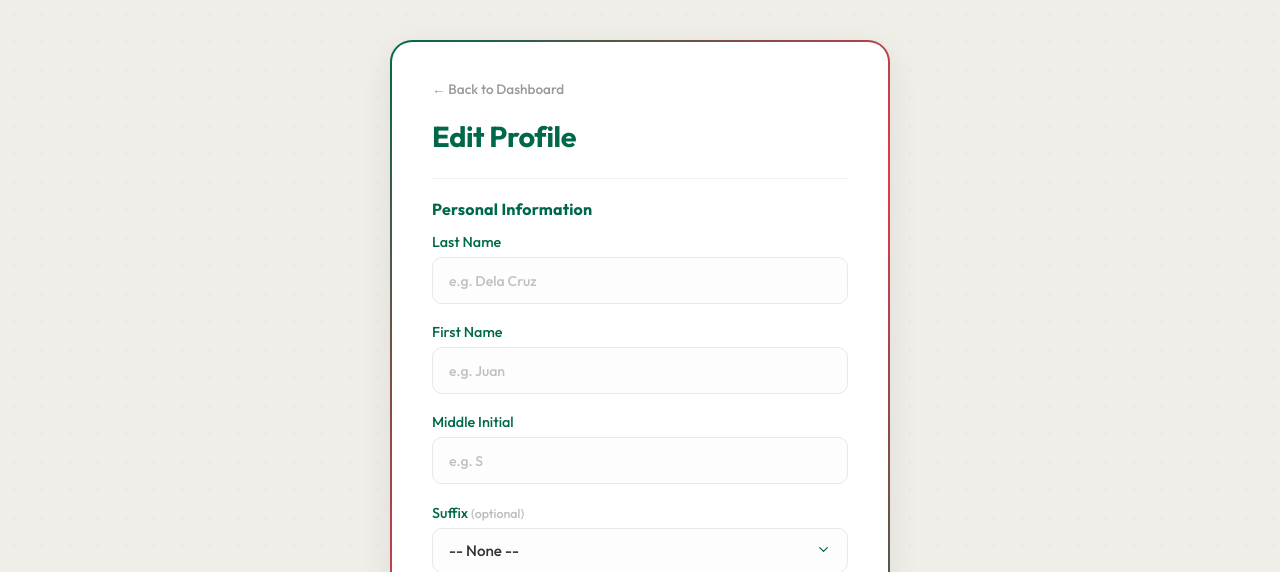
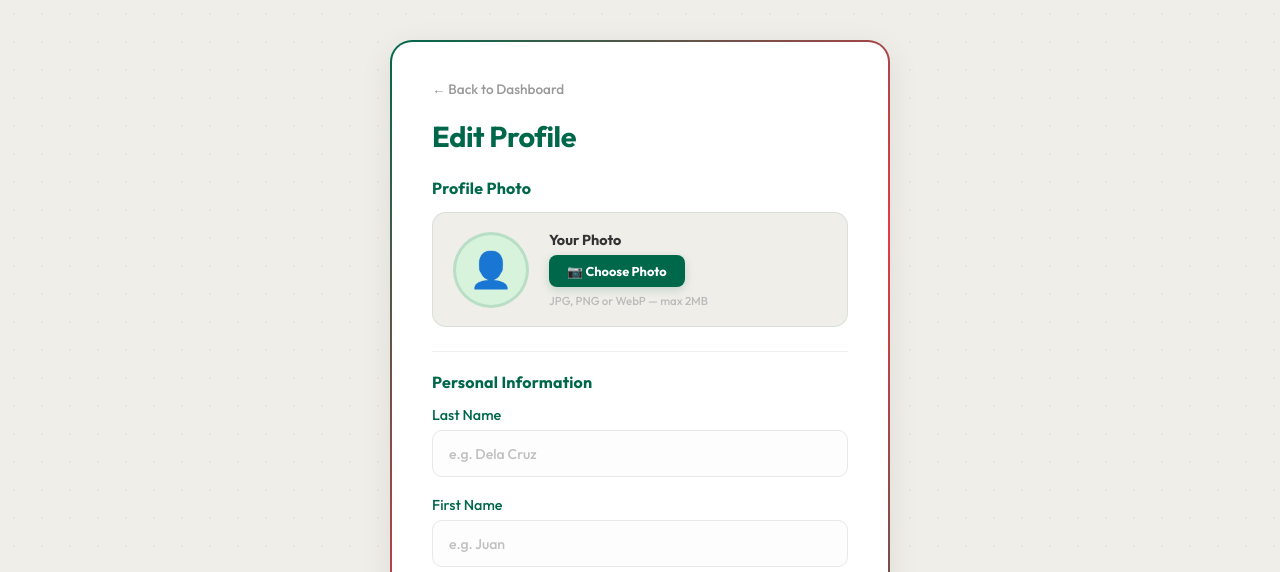
Before and after one commit to kylleraphaelsunga-raphael/ImmuniTrack, a PHP site: page /edit_profile.php in a window 1280 px wide. Shown: the top 572 px of the page. Run offline with PHP 8.4, Linux system fonts and the light colour scheme; the visitor is signed in with stand-in values (Sample User, id 1); data that the repository does not hold is empty.

Commit message:
Update edit_profile.php

```diff
--- a/edit_profile.php
+++ b/edit_profile.php
@@ -7,11 +7,11 @@ if (!isset($_SESSION["user_email"])) {
 }
 
 $user_email = $_SESSION["user_email"];
-$message = "";
-$msg_class = "msg-error";
+$message    = "";
+$msg_class  = "msg-error";
 
-// Fetch existing profile
-$profile_stmt = $conn->prepare("SELECT last_name, first_name, middle_initial, suffix, sex, house_number, barangay, city, province, contact_number, date_of_birth FROM user_profile WHERE user_email = ?");
+// Fetch existing profile including profile_pic
+$profile_stmt = $conn->prepare("SELECT last_name, first_name, middle_initial, suffix, sex, house_number, barangay, city, province, contact_number, date_of_birth, profile_pic FROM user_profile WHERE user_email = ?");
 $profile_stmt->bind_param("s", $user_email);
 $profile_stmt->execute();
 $profile = $profile_stmt->get_result()->fetch_assoc();
@@ -31,17 +31,48 @@ if ($_SERVER["REQUEST_METHOD"] == "POST") {
     $contact        = "+63" . $_POST["contact"];
     $dob            = $_POST["date_of_birth"];
 
+    // Handle profile picture upload
+    $profile_pic = $profile['profile_pic'] ?? null;
+
+    if (isset($_FILES['profile_pic']) && $_FILES['profile_pic']['error'] === 0) {
+        $allowed_types = ['image/jpeg', 'image/png', 'image/webp', 'image/gif'];
+        $file_type     = $_FILES['profile_pic']['type'];
+        $file_size     = $_FILES['profile_pic']['size'];
+
+        if (in_array($file_type, $allowed_types) && $file_size <= 2097152) {
+            $ext      = pathinfo($_FILES['profile_pic']['name'], PATHINFO_EXTENSION);
+            $filename = 'profile_' . md5($user_email) . '.' . $ext;
+            $dest     = 'uploads/' . $filename;
+
+            // Create uploads folder if it doesn't exist
+            if (!is_dir('uploads')) {
+                mkdir('uploads', 0755, true);
+            }
+
+            if (move_uploaded_file($_FILES['profile_pic']['tmp_name'], $dest)) {
+                $profile_pic = $filename;
+            } else {
+                $message   = "Failed to upload image. Please try again.";
+                $msg_class = "msg-error";
+            }
+        } else {
+            $message   = "Image must be JPG, PNG, or WebP and under 2MB.";
+            $msg_class = "msg-error";
+        }
+    }
+
+    if (empty($message)) {
         $check = $conn->prepare("SELECT user_email FROM user_profile WHERE user_email = ?");
         $check->bind_param("s", $user_email);
         $check->execute();
         $check->store_result();
 
         if ($check->num_rows > 0) {
-        $stmt = $conn->prepare("UPDATE user_profile SET last_name=?, first_name=?, middle_initial=?, suffix=?, sex=?, house_number=?, barangay=?, city=?, province=?, contact_number=?, date_of_birth=? WHERE user_email=?");
-        $stmt->bind_param("ssssssssssss", $last_name, $first_name, $middle_initial, $suffix, $sex, $house_number, $barangay, $city, $province, $contact, $dob, $user_email);
+            $stmt = $conn->prepare("UPDATE user_profile SET last_name=?, first_name=?, middle_initial=?, suffix=?, sex=?, house_number=?, barangay=?, city=?, province=?, contact_number=?, date_of_birth=?, profile_pic=? WHERE user_email=?");
+            $stmt->bind_param("sssssssssssss", $last_name, $first_name, $middle_initial, $suffix, $sex, $house_number, $barangay, $city, $province, $contact, $dob, $profile_pic, $user_email);
         } else {
-        $stmt = $conn->prepare("INSERT INTO user_profile (user_email, last_name, first_name, middle_initial, suffix, sex, house_number, barangay, city, province, contact_number, date_of_birth) VALUES (?, ?, ?, ?, ?, ?, ?, ?, ?, ?, ?, ?)");
-        $stmt->bind_param("ssssssssssss", $user_email, $last_name, $first_name, $middle_initial, $suffix, $sex, $house_number, $barangay, $city, $province, $contact, $dob);
+            $stmt = $conn->prepare("INSERT INTO user_profile (user_email, last_name, first_name, middle_initial, suffix, sex, house_number, barangay, city, province, contact_number, date_of_birth, profile_pic) VALUES (?, ?, ?, ?, ?, ?, ?, ?, ?, ?, ?, ?, ?)");
+            $stmt->bind_param("sssssssssssss", $user_email, $last_name, $first_name, $middle_initial, $suffix, $sex, $house_number, $barangay, $city, $province, $contact, $dob, $profile_pic);
         }
 
         if ($stmt->execute()) {
@@ -53,6 +84,7 @@ if ($_SERVER["REQUEST_METHOD"] == "POST") {
 
         $check->close();
         $stmt->close();
+    }
 }
 ?>
 <!DOCTYPE html>
@@ -70,15 +102,39 @@ if ($_SERVER["REQUEST_METHOD"] == "POST") {
     <div class="forms-card-wrapper">
         <section class="forms-card">
             <a href="account_db.php" class="link-back">← Back to Dashboard</a>
-
             <h2 class="title">Edit Profile</h2>
 
-            <?php if($message): ?>
+            <?php if ($message): ?>
                 <p class="<?php echo $msg_class; ?>"><?php echo $message; ?></p>
             <?php endif; ?>
 
-            <form method="POST">
+            <form method="POST" enctype="multipart/form-data">
 
+                <!-- PROFILE PICTURE UPLOAD -->
+                <h3 class="form-section-title" style="border-top:none; padding-top:0;">Profile Photo</h3>
+                <div class="profile-pic-upload">
+                    <div class="current-pic" id="previewCircle">
+                        <?php if (!empty($profile['profile_pic'])): ?>
+                            <img src="uploads/<?php echo htmlspecialchars($profile['profile_pic']); ?>"
+                                 alt="Profile Photo" id="previewImg" class="pic-preview-img">
+                        <?php else: ?>
+                            <span id="previewEmoji" class="pic-emoji">👤</span>
+                            <img id="previewImg" src="" alt="" class="pic-preview-img" style="display:none;">
+                        <?php endif; ?>
+                    </div>
+                    <div class="pic-upload-info">
+                        <strong class="pic-upload-name">
+                            <?php echo !empty($profile['first_name']) ? htmlspecialchars($profile['first_name']) : 'Your Photo'; ?>
+                        </strong>
+                        <label class="btn-upload-pic" for="profile_pic">📷 Choose Photo</label>
+                        <input type="file" id="profile_pic" name="profile_pic"
+                               accept="image/*" style="display:none;"
+                               onchange="previewPhoto(this)">
+                        <p class="pic-hint">JPG, PNG or WebP — max 2MB</p>
+                    </div>
+                </div>
+
+                <!-- PERSONAL INFORMATION -->
                 <h3 class="form-section-title">Personal Information</h3>
 
                 <div class="form-group">
@@ -120,6 +176,7 @@ if ($_SERVER["REQUEST_METHOD"] == "POST") {
                     </select>
                 </div>
 
+                <!-- ADDRESS -->
                 <h3 class="form-section-title">Address</h3>
 
                 <div class="form-group">
@@ -146,6 +203,7 @@ if ($_SERVER["REQUEST_METHOD"] == "POST") {
                            value="<?php echo htmlspecialchars($profile['province'] ?? ''); ?>" required>
                 </div>
 
+                <!-- CONTACT -->
                 <h3 class="form-section-title">Contact Details</h3>
 
                 <div class="form-group">
@@ -169,6 +227,23 @@ if ($_SERVER["REQUEST_METHOD"] == "POST") {
     </div>
 </div>
 
+<script>
+function previewPhoto(input) {
+    if (input.files && input.files[0]) {
+        const reader = new FileReader();
+        reader.onload = function(e) {
+            const emoji  = document.getElementById('previewEmoji');
+            const img    = document.getElementById('previewImg');
+
+            if (emoji) emoji.style.display = 'none';
+
+            img.src          = e.target.result;
+            img.style.display = 'block';
+        };
+        reader.readAsDataURL(input.files[0]);
+    }
+}
+</script>
+
 </body>
-
 </html>
```
Lines whose indentation alone changed are shown as unchanged.
